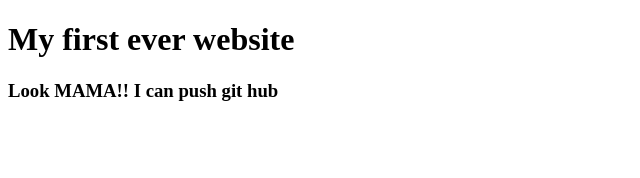
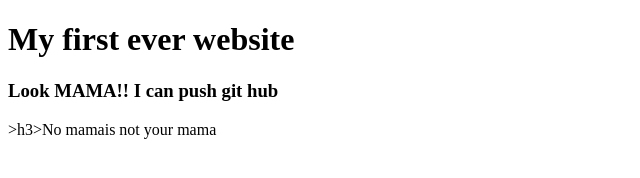
Before and after one commit to Hasan-Banna/my-first-website2, a plain HTML site: page index.html in a window 1280 px wide. Shown: the whole page, without its empty margins (0-640 px from the left). Drawn offline with Linux system fonts and the light colour scheme.

Commit message:
Update index.html

```diff
--- a/index.html
+++ b/index.html
@@ -8,5 +8,6 @@
 <body>
     <h1>My first ever website</h1>
     <h3>Look MAMA!! I can push git hub</h3>
+    >h3>No mamais not your mama</h3>
 </body>
 </html>
```
